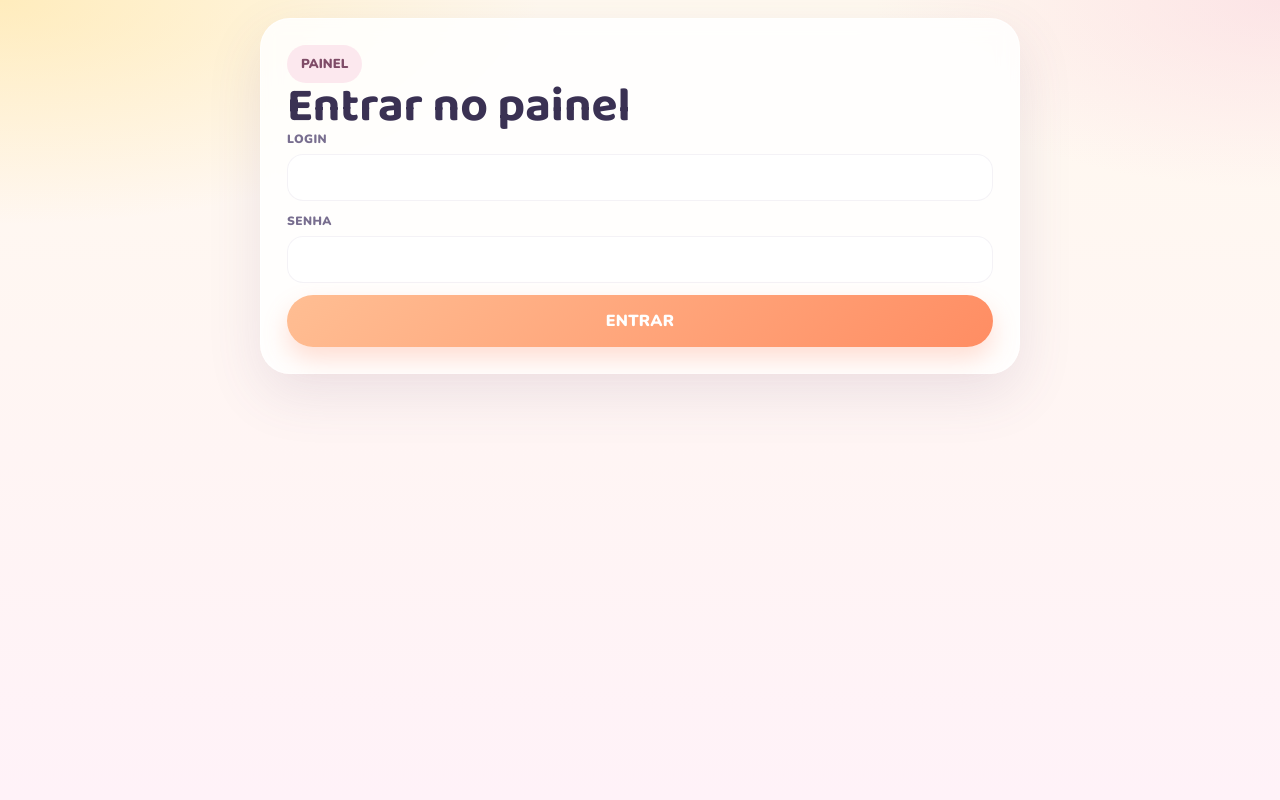
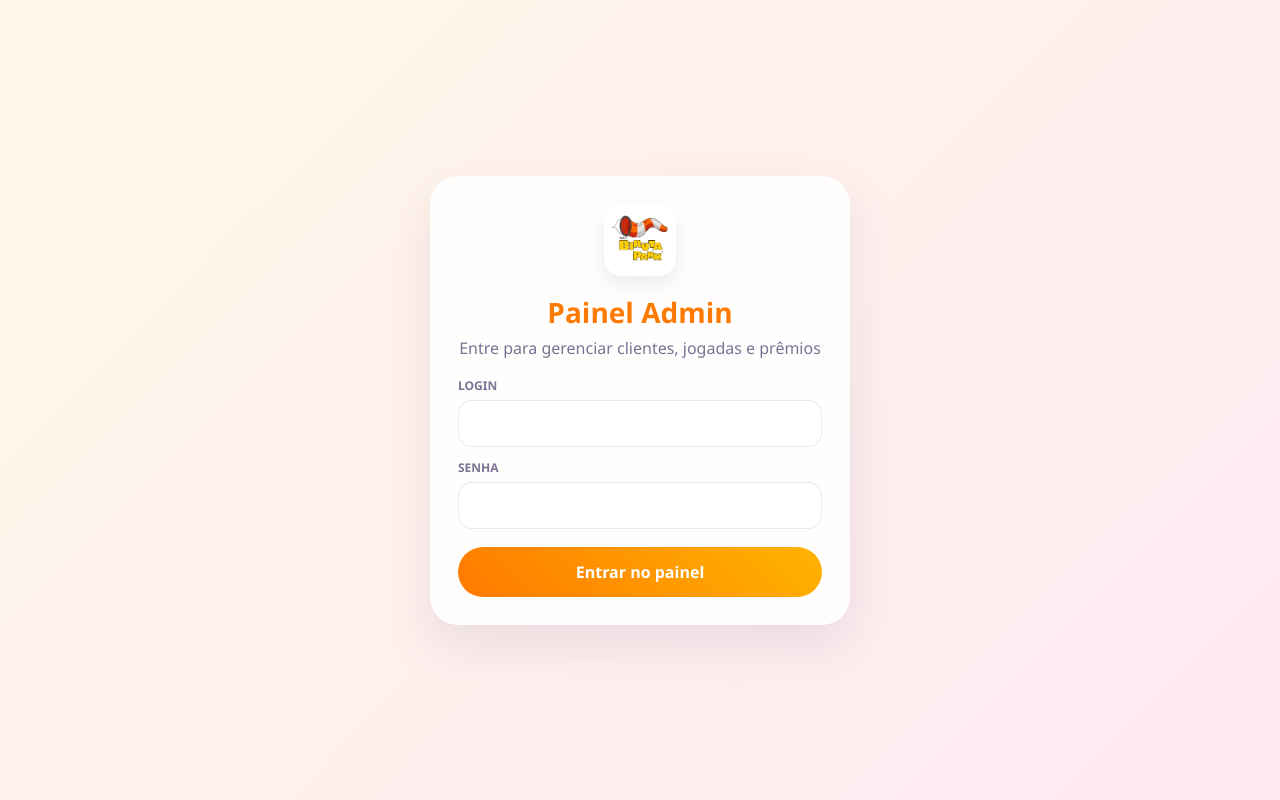
Before and after one commit to cvmontealto2019-ctrl/Raspadinha, a Flask app: page /admin in a window 1280 px wide. Run offline with Flask 3, Linux system fonts and the light colour scheme.

Commit message:
Update admin_login.html

```diff
--- a/templates/admin_login.html
+++ b/templates/admin_login.html
@@ -1 +1,129 @@
-<!doctype html><html lang="pt-br"><head><meta charset="utf-8"/><meta name="viewport" content="width=device-width, initial-scale=1, viewport-fit=cover"/><link rel="stylesheet" href="/static/css/styles.css"/><title>Admin • Biruta Park</title></head><body class="theme-easter"><main class="page-shell narrow-page"><section class="welcome-card"><div class="tag">PAINEL</div><h1>Entrar no painel</h1>{% if error %}<div class="inline-alert">{{ error }}</div>{% endif %}<form method="POST" class="single-form"><label><span>LOGIN</span><input class="field upper-input" name="login" required></label><label><span>SENHA</span><input class="field upper-input" type="password" name="password" required></label><button class="btn btn-gradient" type="submit">ENTRAR</button></form></section></main><script>document.querySelectorAll(".upper-input").forEach(el=> el.addEventListener("input", ()=> el.value=el.value.toUpperCase()));</script></body></html>
+<!DOCTYPE html>
+<html lang="pt-br">
+<head>
+  <meta charset="UTF-8">
+  <meta name="viewport" content="width=device-width, initial-scale=1.0">
+  <title>Login Admin - Biruta Park</title>
+  <link rel="stylesheet" href="{{ url_for('static', filename='css/styles.css') }}">
+
+  <style>
+    body {
+      margin: 0;
+      font-family: 'Segoe UI', sans-serif;
+      background: linear-gradient(135deg, #fff8e8, #ffe9f2);
+      display: flex;
+      align-items: center;
+      justify-content: center;
+      min-height: 100vh;
+      color: #3a3153;
+    }
+
+    .login-box {
+      width: 100%;
+      max-width: 420px;
+      background: rgba(255,255,255,.9);
+      border-radius: 28px;
+      padding: 28px;
+      box-shadow: 0 20px 50px rgba(90,70,120,.12);
+      text-align: center;
+    }
+
+    .login-box img {
+      width: 72px;
+      height: 72px;
+      object-fit: contain;
+      border-radius: 18px;
+      background: #fff;
+      padding: 6px;
+      box-shadow: 0 8px 20px rgba(0,0,0,.08);
+      margin-bottom: 12px;
+    }
+
+    h1 {
+      margin: 0 0 6px;
+      color: #ff7a00;
+      font-size: 28px;
+    }
+
+    p {
+      margin: 0 0 18px;
+      color: #7b7294;
+    }
+
+    form {
+      display: grid;
+      gap: 12px;
+      text-align: left;
+    }
+
+    label {
+      display: grid;
+      gap: 6px;
+      font-size: 12px;
+      font-weight: bold;
+      color: #7b7294;
+    }
+
+    input {
+      width: 100%;
+      border: 1px solid rgba(90,70,120,.12);
+      border-radius: 14px;
+      padding: 14px;
+      font-size: 15px;
+      box-sizing: border-box;
+    }
+
+    input:focus {
+      outline: none;
+      border-color: #ffb300;
+      box-shadow: 0 0 0 4px rgba(255,179,0,.14);
+    }
+
+    button {
+      border: none;
+      border-radius: 999px;
+      padding: 14px 18px;
+      font-weight: bold;
+      cursor: pointer;
+      background: linear-gradient(45deg, #ff7a00, #ffb300);
+      color: #fff;
+      margin-top: 6px;
+    }
+
+    .error {
+      margin-bottom: 12px;
+      background: #fff1f3;
+      color: #c4364f;
+      border-radius: 14px;
+      padding: 12px;
+      font-size: 14px;
+      font-weight: 600;
+    }
+  </style>
+</head>
+<body>
+  <div class="login-box">
+    <img src="{{ url_for('static', filename='img/logo.png') }}" alt="Logo" onerror="this.style.display='none'">
+    <h1>Painel Admin</h1>
+    <p>Entre para gerenciar clientes, jogadas e prêmios</p>
+
+    {% if error %}
+      <div class="error">{{ error }}</div>
+    {% endif %}
+
+    <form method="POST" action="{{ url_for('admin') }}">
+      <label>
+        LOGIN
+        <input type="text" name="user" required>
+      </label>
+
+      <label>
+        SENHA
+        <input type="password" name="password" required>
+      </label>
+
+      <button type="submit">Entrar no painel</button>
+    </form>
+  </div>
+</body>
+</html>
```
